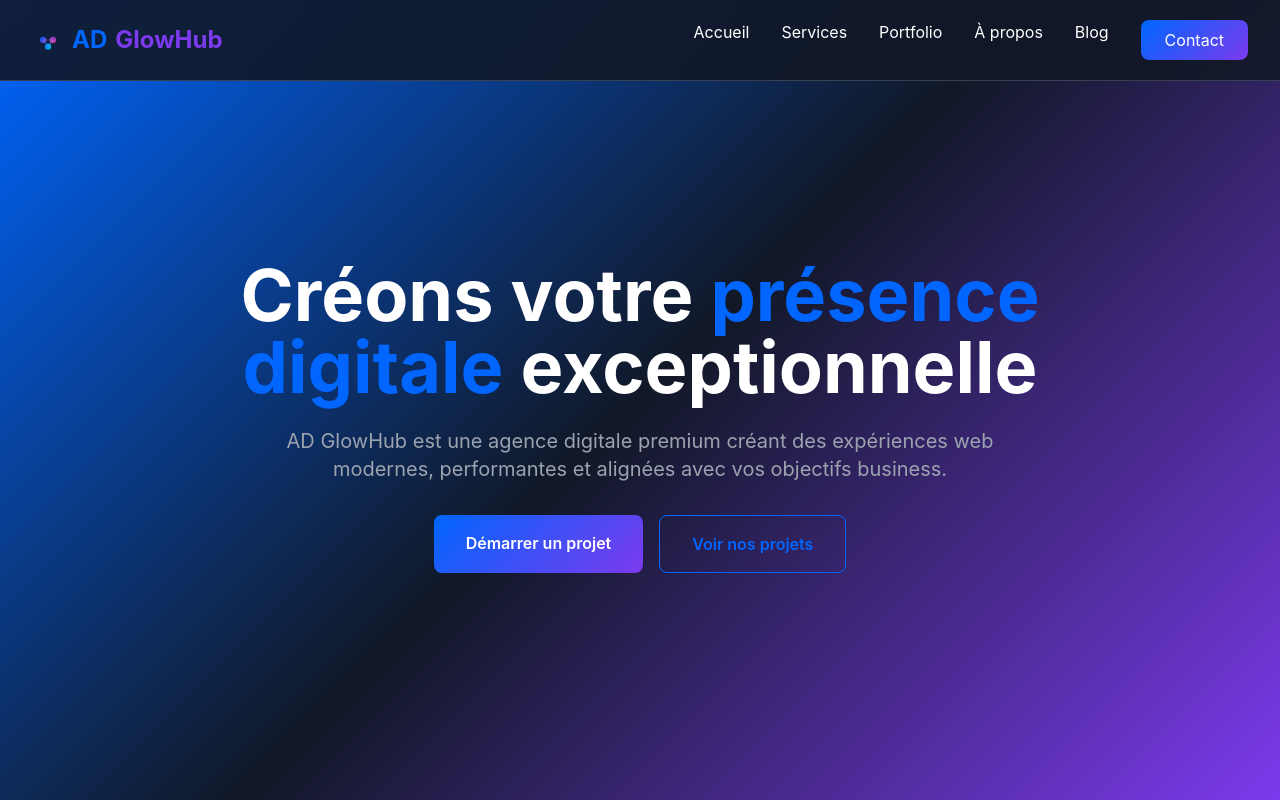
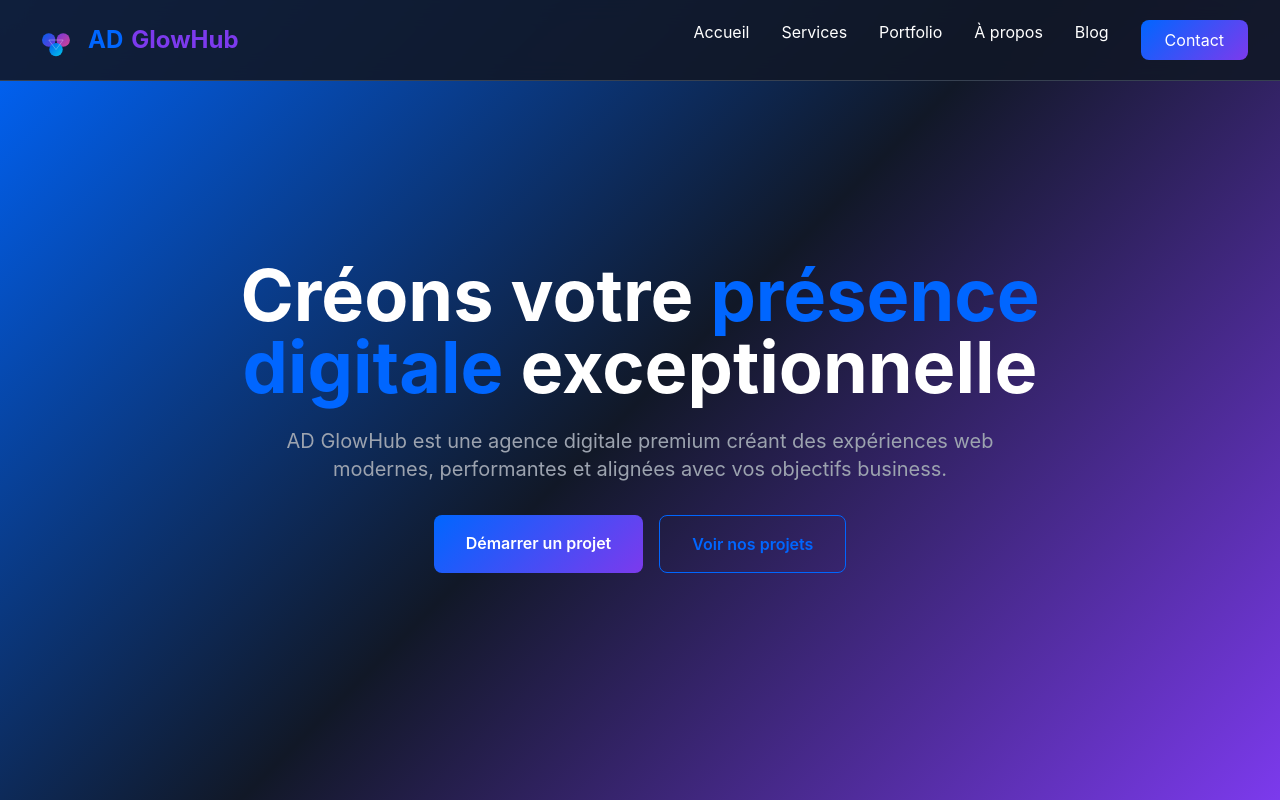
Before and after one commit to Kaissa2789/ad-glowhub, a Next.js app: page / in a window 1280 px wide. Shown: the top 800 px of the page. Built offline with nearby package versions, Linux system fonts and the light colour scheme.

Commit message:
Enlarge connected nodes logo

```diff
--- a/components/Navigation.tsx
+++ b/components/Navigation.tsx
@@ -12,10 +12,10 @@ export default function Navigation() {
         <div className="flex justify-between items-center h-20">
           {/* Logo */}
          <Link href="/" className="text-2xl font-bold flex items-center gap-2">
-  <svg width="32" height="32" viewBox="0 0 100 100" className="flex-shrink-0">
-    <circle cx="35" cy="50" r="10" fill="url(#grad)" opacity="0.9"/>
-    <circle cx="65" cy="50" r="10" fill="url(#grad2)" opacity="0.9"/>
-    <circle cx="50" cy="70" r="10" fill="url(#grad3)" opacity="0.9"/>
+  <svg width="48" height="48" viewBox="0 0 100 100" className="flex-shrink-0">
+  <circle cx="35" cy="50" r="14" fill="url(#grad)" opacity="0.9"/>
+  <circle cx="65" cy="50" r="14" fill="url(#grad2)" opacity="0.9"/>
+  <circle cx="50" cy="70" r="14" fill="url(#grad3)" opacity="0.9"/>
   <line x1="35" y1="50" x2="65" y2="50" stroke="white" strokeWidth="1.5" opacity="0.4"/>
   <line x1="35" y1="50" x2="50" y2="70" stroke="white" strokeWidth="1.5" opacity="0.4"/>
   <line x1="65" y1="50" x2="50" y2="70" stroke="white" strokeWidth="1.5" opacity="0.4"/>
```
Lines whose indentation alone changed are shown as unchanged.
